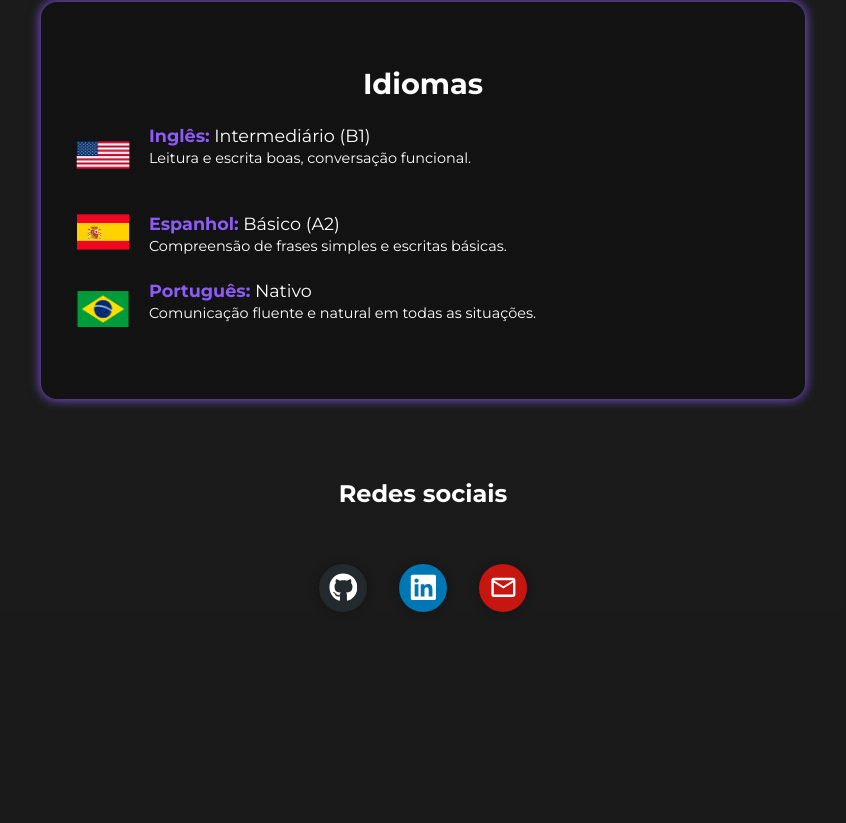
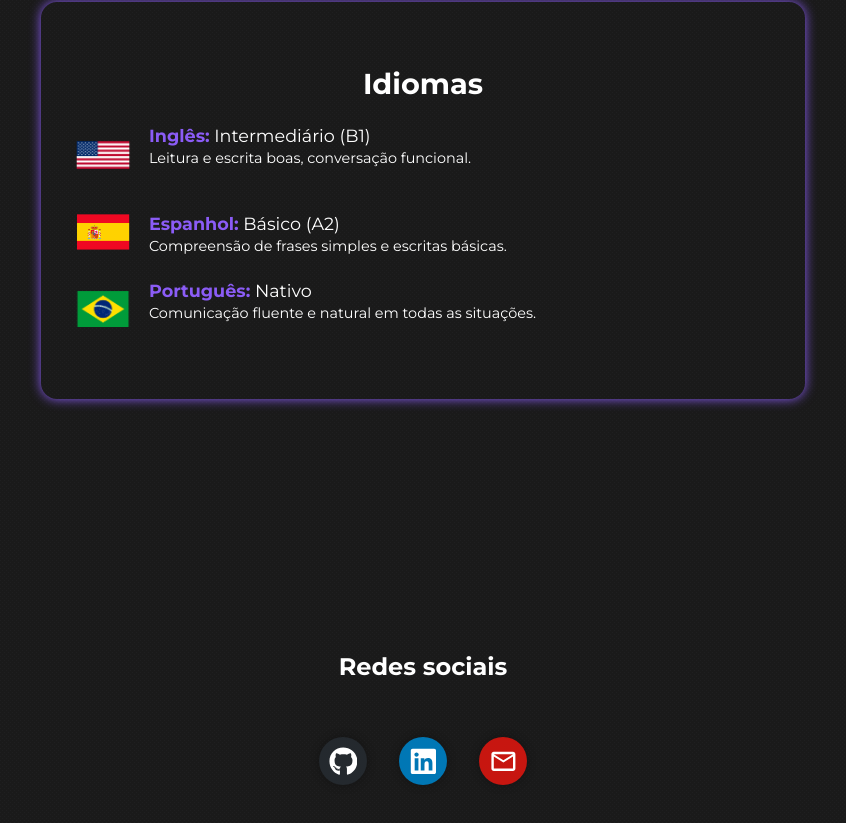
Before and after one commit to edusabi/MeuPortfolio, a React (Vite) app: page /sobre in a window 1280 px wide. Shown: the part 867-1690 px from the top of the page, without its empty margins (217-1063 px from the left). Before the commit the page ends 1479 px from the top, so only its background shows below. Built offline with nearby package versions, Linux system fonts and the light colour scheme.

Commit message:
add vercel.json

```diff
--- a/src/pages/Sobre/Sobre.module.css
+++ b/src/pages/Sobre/Sobre.module.css
@@ -17,7 +17,6 @@
     color: var(--branco);
     border-radius: 16px;
     box-shadow: 0 0 15px var(--color-details);
-    background: rgba(0, 0, 0, 0.3); /* Sugestão para legibilidade */
 }
 
 .sobreParagrafo p {
@@ -29,6 +28,8 @@
     display: flex;
     flex-direction: column;
     align-items: center;
+    justify-content: center;
+    height: 60vh;
     gap: 1.5rem;
 }
 
@@ -85,7 +86,6 @@
     padding: 2rem;
     border-radius: 16px;
     box-shadow: 0 0 12px var(--color-details);
-    background: rgba(0, 0, 0, 0.3); /* Sugestão para legibilidade */
 }
 
 .containerIdioma h1 {
```
